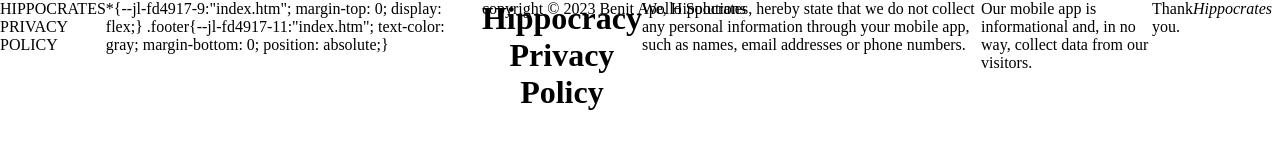
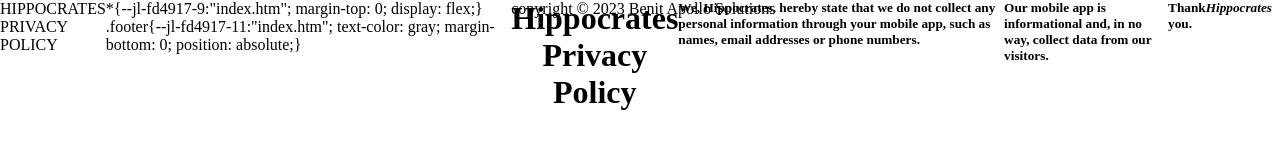
Before and after one commit to UncleNeemo/Hippocrates_PrivacyPolicy, a plain HTML site: page index.htm in a window 1280 px wide. Drawn offline with Linux system fonts and the light colour scheme.

Commit message:
Update index.htm

```diff
--- a/index.htm
+++ b/index.htm
@@ -14,15 +14,16 @@
       </STYLE>
   </HEAD>
   <BODY>
-    <CENTER><H1>Hippocracy Privacy Policy</H1></CENTER>
-    <P>We, Hippocrates, hereby state that we do not  collect any personal information through your mobile app, such as names, email addresses or phone numbers.</P>
+    <CENTER><H1>Hippocrates Privacy Policy</H1></CENTER>
+    <H5>
+      <P>We, Hippocrates, hereby state that we do not  collect any personal information through your mobile app, such as names, email addresses or phone numbers.</P>
 
     <P>Our mobile app is informational and, in no way, collect data from our visitors.</P>
 
     <P>Thank you.</P>
 
     <P><EM>Hippocrates</EM></P>
-
+    </H5>
     <FOOTER class="footer">
       <CENTER>copyright &COPY; 2023 Benit Apollo Solutions</CENTER>
     </FOOTER>
```
